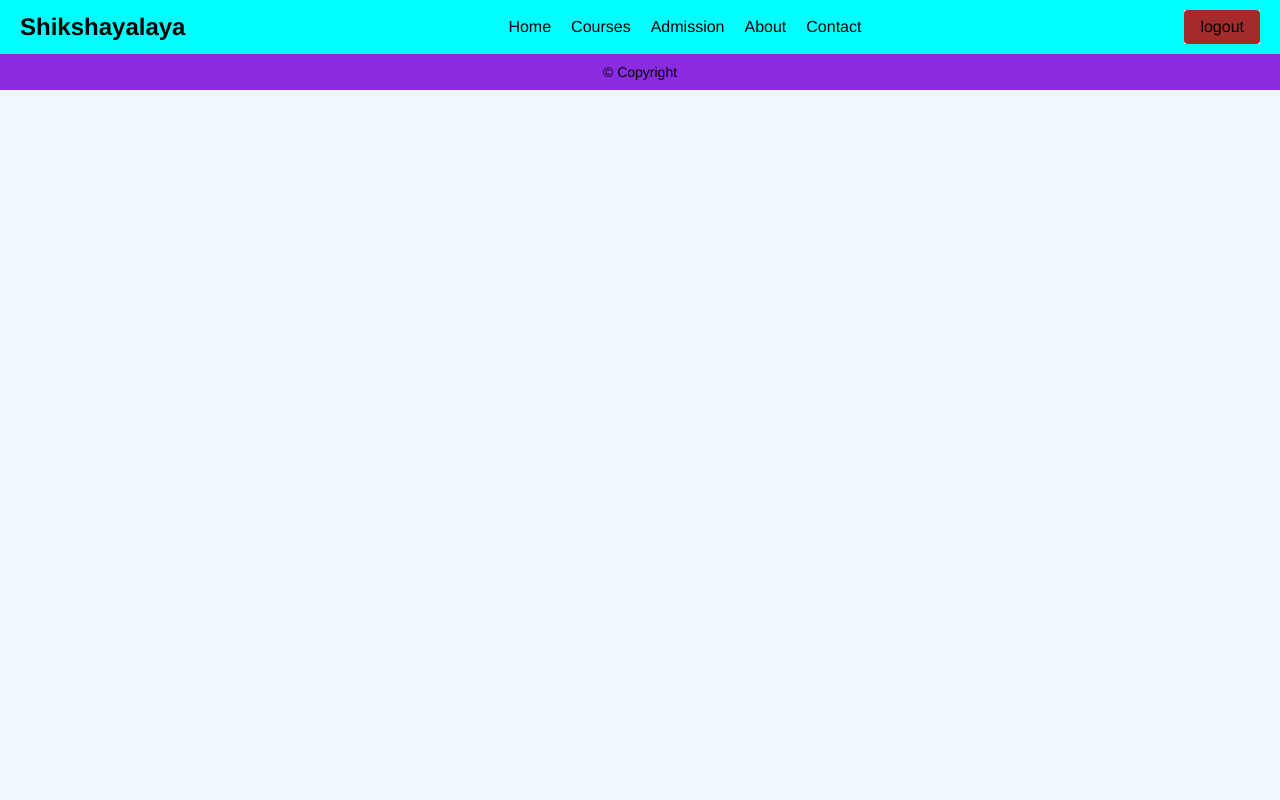
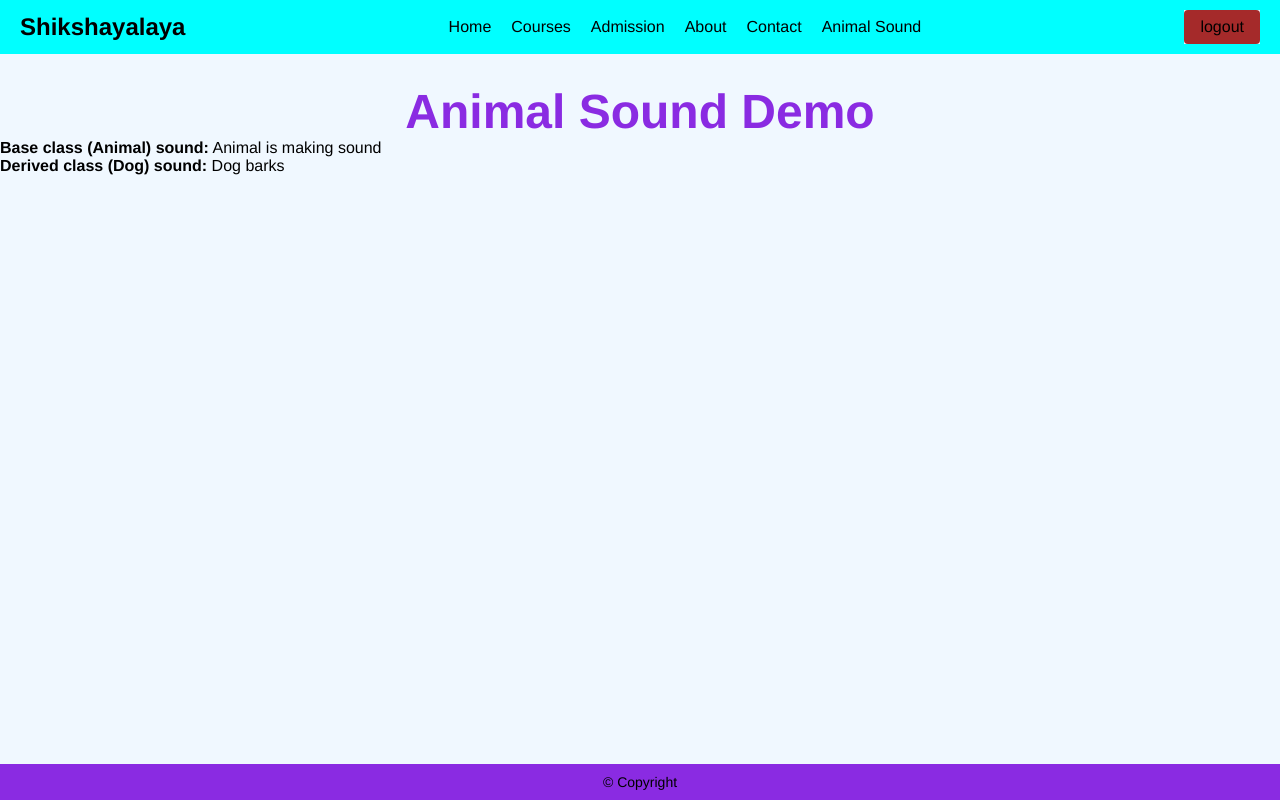
Before and after one commit to jaya466/react.jxs, a React (Vite) app: page /animal in a window 1280 px wide. Built offline with nearby package versions, Linux system fonts and the light colour scheme.

Commit message:
Add Animal/Dog polymorphism demo as React component
Co-authored-by: jaya466 <190052608+jaya466@users.noreply.github.com>

```diff
--- a/src/App.jsx
+++ b/src/App.jsx
@@ -8,6 +8,7 @@ import Courses from './courses.jsx';
 import Adimission from './admission.jsx';
 import About from './about.jsx';
 import Contact from './contact.jsx';
+import AnimalSound from './animal.jsx';
 
 
 function App() {
@@ -21,6 +22,7 @@ function App() {
           <Route path="/admission" element={<Adimission/>}/>
           <Route path='/about' element={<About/>}/>
           <Route path='/contact' element={<Contact/>}/>
+          <Route path='/animal' element={<AnimalSound/>}/>
                  </Routes>
         <Footer />
       </div>
--- /dev/null
+++ b/src/animal.jsx
@@ -0,0 +1,30 @@
+import "./style.css";
+
+class Animal {
+  makesound() {
+    return "Animal is making sound";
+  }
+}
+
+class Dog extends Animal {
+  makesound() {
+    return "Dog barks";
+  }
+}
+
+function AnimalSound() {
+  const d = new Dog();
+
+  const baseClassSound = Animal.prototype.makesound.call(d); // Calls base class function
+  const derivedClassSound = d.makesound();                   // Calls derived class function
+
+  return (
+    <main>
+      <h1>Animal Sound Demo</h1>
+      <p><strong>Base class (Animal) sound:</strong> {baseClassSound}</p>
+      <p><strong>Derived class (Dog) sound:</strong> {derivedClassSound}</p>
+    </main>
+  );
+}
+
+export default AnimalSound;
--- a/src/header.jsx
+++ b/src/header.jsx
@@ -9,7 +9,8 @@ function Header() {
                 <a href='/courses'>Courses</a>
                 <a href='/admission'>Admission</a>
                 <a href="/about">About</a>
-                <a href="contact">Contact</a>
+                <a href="/contact">Contact</a>
+                <a href="/animal">Animal Sound</a>
             </nav>
             <div className="logout">
                 <button>logout</button>
```
Also changed, not shown: 1 other file (tests, documents, lock files or other folders).
